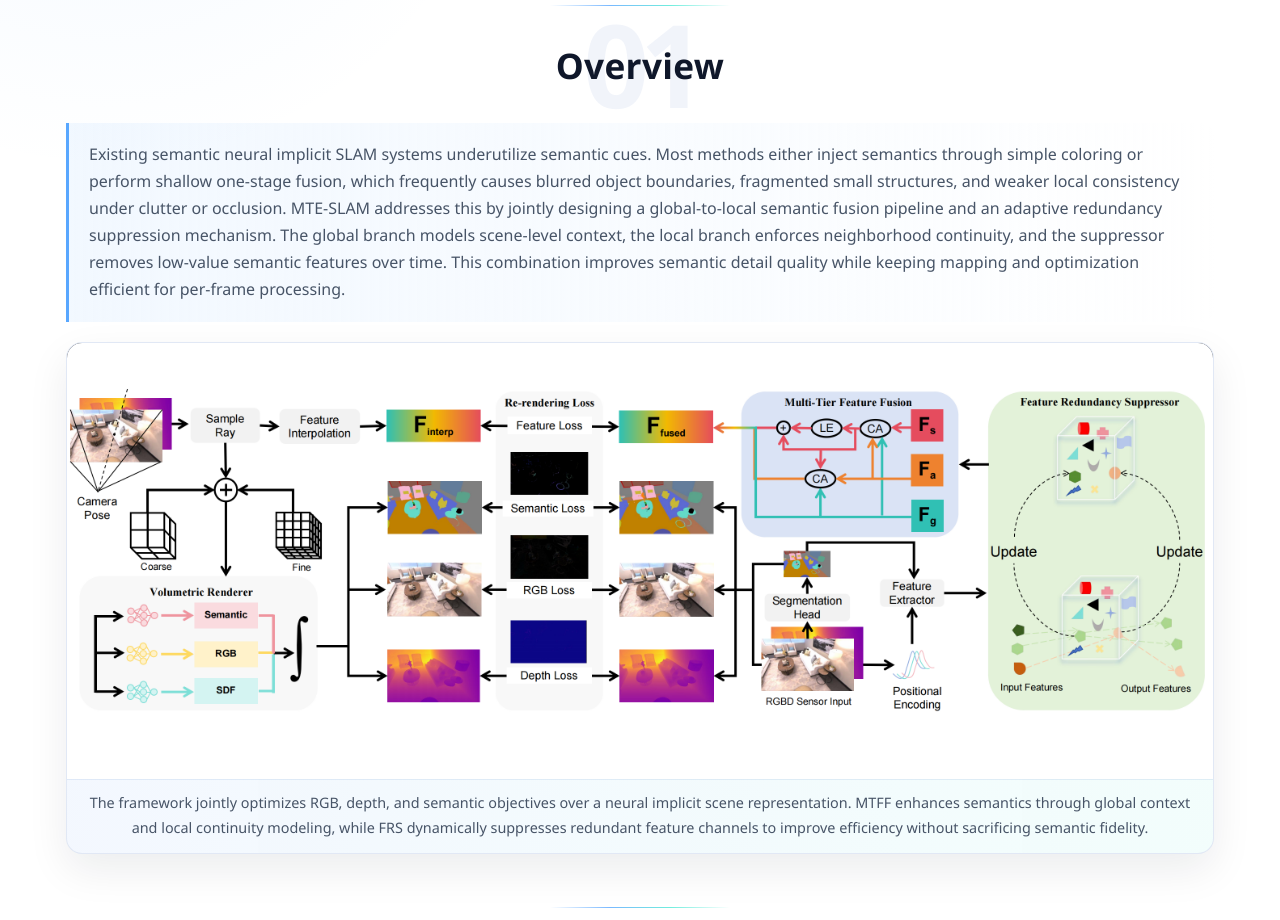
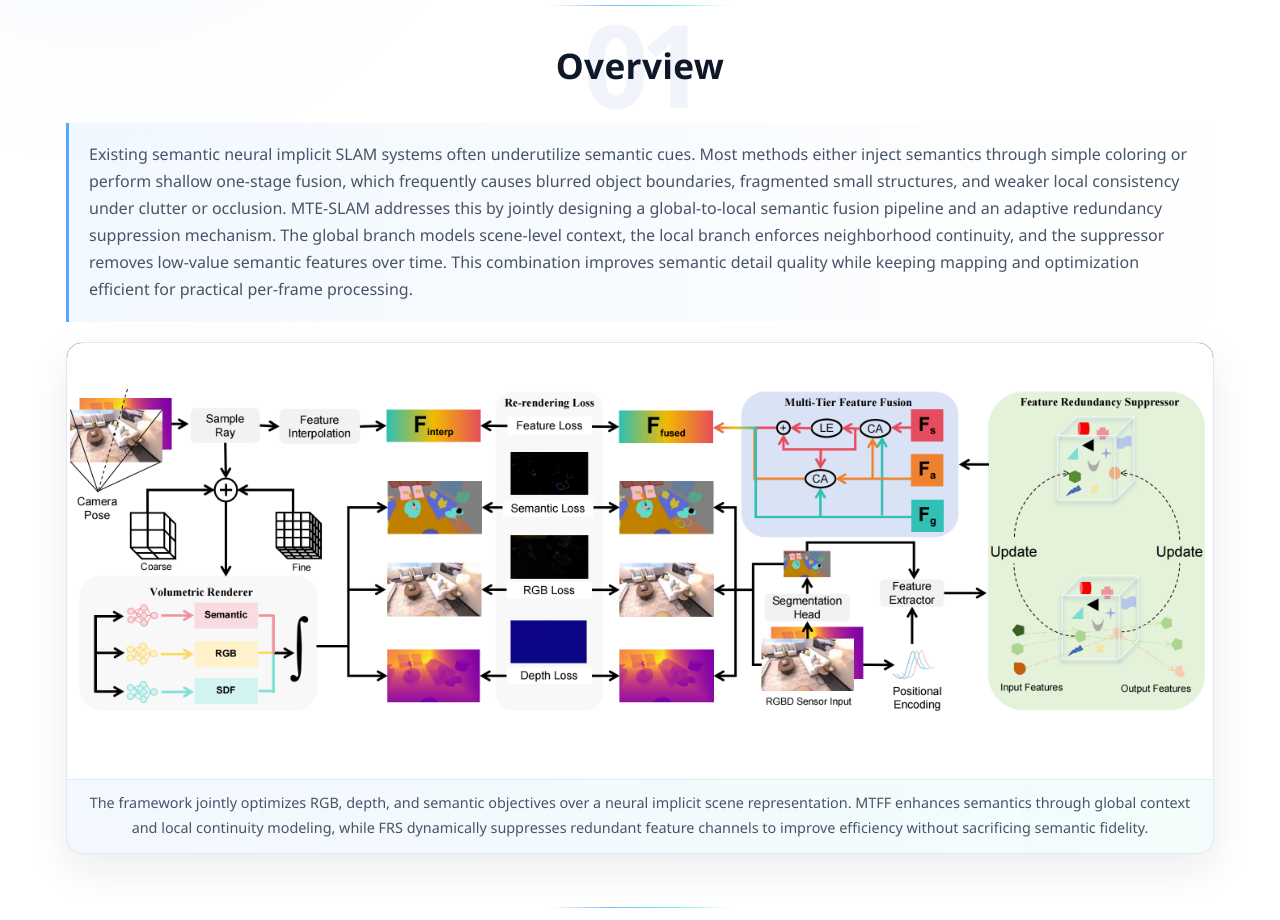
Before and after one commit to AAAAAurora/MTE, a plain HTML site: page index.html in a window 1280 px wide. Shown: the part 1340-2260 px from the top of the page. Drawn offline with Linux system fonts and the light colour scheme.

Commit message:
restore overview text

```diff
--- a/index.html
+++ b/index.html
@@ -1189,13 +1189,13 @@
         <div>
           <h2 class="section-title" data-section="01">Overview</h2>
           <p class="text">
-            Existing semantic neural implicit SLAM systems underutilize semantic cues. Most methods either inject semantics
+            Existing semantic neural implicit SLAM systems often underutilize semantic cues. Most methods either inject semantics
             through simple coloring or perform shallow one-stage fusion, which frequently causes blurred object boundaries,
             fragmented small structures, and weaker local consistency under clutter or occlusion. MTE-SLAM addresses this by jointly
             designing a global-to-local semantic fusion pipeline and an adaptive redundancy suppression mechanism. The global branch
             models scene-level context, the local branch enforces neighborhood continuity, and the suppressor removes low-value
             semantic features over time. This combination improves semantic detail quality while keeping mapping and optimization
-            efficient for per-frame processing.
+            efficient for practical per-frame processing.
           </p>
         </div>
         <figure class="overview-media" style="grid-column: 1 / -1">
```
